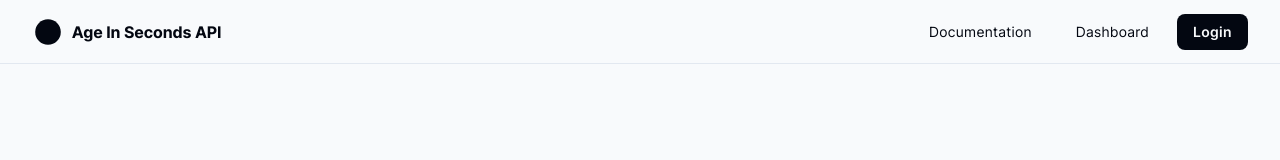
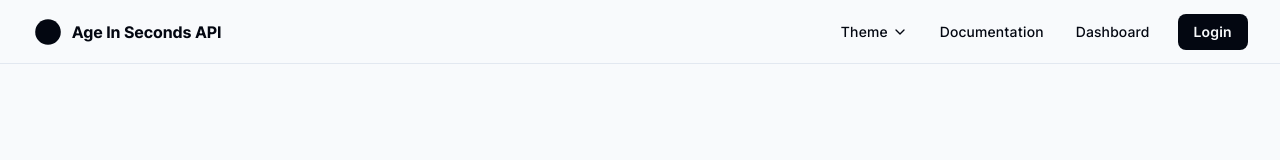
Before and after one commit to alifarooq9/AgeInSecondsApi, a Next.js app: page / in a window 1280 px wide. Shown: the top 160 px of the page. Built offline with nearby package versions, Linux system fonts and the light colour scheme.

Commit message:
theme switcher

```diff
--- a/package.json
+++ b/package.json
@@ -9,6 +9,7 @@
     "lint": "next lint"
   },
   "dependencies": {
+    "@radix-ui/react-dropdown-menu": "^2.0.4",
     "@types/node": "18.16.3",
     "@types/react": "18.2.0",
     "@types/react-dom": "18.2.1",
@@ -26,5 +27,6 @@
     "tailwind-merge": "^1.12.0",
     "tailwindcss": "3.3.2",
     "typescript": "5.0.4"
+
   }
 }
--- a/src/app/layout.tsx
+++ b/src/app/layout.tsx
@@ -20,7 +20,7 @@ export default function RootLayout({
 		<html lang="en">
 			<body
 				className={cn(
-					" min-h-screen tracking-wider text-background bg-slate-50 dark:bg-background dark:text-slate-50",
+					"antialiased min-h-screen tracking-wider text-background bg-slate-50 dark:bg-background dark:text-slate-50",
 					inter.className
 				)}
 			>
--- a/src/components/Header.tsx
+++ b/src/components/Header.tsx
@@ -2,10 +2,11 @@ import { cn } from "@/utils/classNames";
 import Link from "next/link";
 import { FC, useState } from "react";
 import { buttonVariants } from "@/ui/Button";
+import ThemeSwitcher from "./ThemeSwitcher";
 
 const Header: FC = () => {
 	return (
-		<header className="h-16 flex justify-center items-center w-full border-b border-color">
+		<header className="h-16 flex justify-center items-center w-full border-b border-default">
 			<div className="component-style-default max-w-7xl flex justify-between items-center">
 				<Link
 					href="/"
@@ -25,7 +26,9 @@ const Header: FC = () => {
 				</Link>
 
 				<nav>
-					<ul className="flex items-center space-x-3">
+					<ul className="flex items-center ">
+						<ThemeSwitcher />
+
 						<li>
 							<Link
 								href="/docs"
@@ -49,7 +52,9 @@ const Header: FC = () => {
 						<li>
 							<Link
 								href="/login"
-								className={cn(buttonVariants())}
+								className={cn(
+									buttonVariants({ className: "ml-3" })
+								)}
 							>
 								Login
 							</Link>
--- /dev/null
+++ b/src/components/ThemeSwitcher.tsx
@@ -0,0 +1,77 @@
+"use client";
+
+import { FC } from "react";
+import { useTheme } from "next-themes";
+import * as DropdownMenu from "@radix-ui/react-dropdown-menu";
+import { Button } from "@/ui/Button";
+import { cn } from "@/utils/classNames";
+import { Moon, Sun, Laptop2, ChevronDown } from "lucide-react";
+
+const ThemeSwitcher: FC = () => {
+	const { setTheme, theme } = useTheme();
+
+	return (
+		<DropdownMenu.Root>
+			<DropdownMenu.Trigger asChild>
+				<Button variant="ghost">
+					<span>Theme</span>
+					<ChevronDown className="w-4 h-4 ml-1" />
+				</Button>
+			</DropdownMenu.Trigger>
+
+			<DropdownMenu.Portal>
+				<DropdownMenu.Content
+					align="end"
+					className="bg-slate-50 w-40 space-y-1 dark:bg-background border rounded-xl p-2 border-default"
+				>
+					<DropdownMenu.Item asChild>
+						<Button
+							onClick={() => setTheme("dark")}
+							variant="ghost"
+							className={cn(
+								"w-full justify-start items-center",
+								theme === "dark" &&
+									"bg-slate-200 dark:bg-slate-50/20"
+							)}
+						>
+							<Moon className="h-4 w-4 mr-3" />
+							<span>Dark</span>
+						</Button>
+					</DropdownMenu.Item>
+					<DropdownMenu.Item asChild>
+						<Button
+							onClick={() => setTheme("light")}
+							variant="ghost"
+							className={cn(
+								"w-full flex justify-start",
+								theme === "light" &&
+									"bg-slate-200 dark:bg-slate-50/20"
+							)}
+						>
+							<Sun className="h-4 w-4 mr-3" />
+							<span>Light</span>
+						</Button>
+					</DropdownMenu.Item>
+					<DropdownMenu.Item asChild>
+						<Button
+							onClick={() => setTheme("system")}
+							variant="ghost"
+							className={cn(
+								"w-full flex justify-start",
+								theme === "system" &&
+									"bg-slate-200 dark:bg-slate-50/20"
+							)}
+						>
+							<Laptop2 className="h-4 w-4 mr-3" />
+							<span>System</span>
+						</Button>
+					</DropdownMenu.Item>
+
+					{/* <DropdownMenu.Arrow /> */}
+				</DropdownMenu.Content>
+			</DropdownMenu.Portal>
+		</DropdownMenu.Root>
+	);
+};
+
+export default ThemeSwitcher;
--- a/src/components/ui/Button.tsx
+++ b/src/components/ui/Button.tsx
@@ -4,15 +4,15 @@ import { Loader2 } from "lucide-react";
 import { ButtonHTMLAttributes, forwardRef } from "react";
 
 const buttonVariants = cva(
-	"inline-flex items-center focus-default justify-center rounded-lg text-sm  disabled:opacity-60 disabled:pointer-events-none",
+	"flex justify-center items-center tracking-wider focus-default rounded-lg text-sm  disabled:opacity-60 disabled:pointer-events-none",
 	{
 		variants: {
 			variant: {
 				default:
 					"bg-background font-semibold text-slate-50 dark:text-background dark:bg-slate-50 hover:opacity-90 transition-opacity",
-				ghost: "bg-transparent text-background dark:text-slate-50 hover:bg-background/10 dark:hover:bg-slate-50/10 transition-colors",
+				ghost: "bg-transparent text-background font-medium dark:text-slate-50 hover:bg-background/5 dark:hover:bg-slate-50/10 transition-colors",
 				secondary:
-					"bg-background/10 text-background dark:text-slate-50 dark:bg-slate-50/10 transition-colors hover:bg-background/20 dark:hover:bg-slate-50/20",
+					"bg-background/10 text-background font-medium dark:text-slate-50 dark:bg-slate-50/10 transition-colors hover:bg-background/20 dark:hover:bg-slate-50/20",
 			},
 			size: { sm: "px-3 py-1.5", md: "px-4 py-2", lg: "px-6 py-3" },
 		},
@@ -42,7 +42,7 @@ const Button = forwardRef<HTMLButtonElement, ButtonProps>(
 				{props.isLoading && (
 					<Loader2 className="mr-1.5 h-4 w-4 animate-spin" />
 				)}
-				<span>
+				<span className="flex items-center">
 					{props.loadingPlaceholder && props.isLoading
 						? props.loadingPlaceholder
 						: props.children}
--- a/src/styles/globals.css
+++ b/src/styles/globals.css
@@ -7,7 +7,7 @@
 		@apply container px-6 sm:px-8 mx-auto max-w-6xl;
 	}
 
-	.border-color {
+	.border-default {
 		@apply border-slate-200 dark:border-slate-200/20;
 	}
 
```
Also changed, not shown: 1 other file (tests, documents, lock files or other folders).
